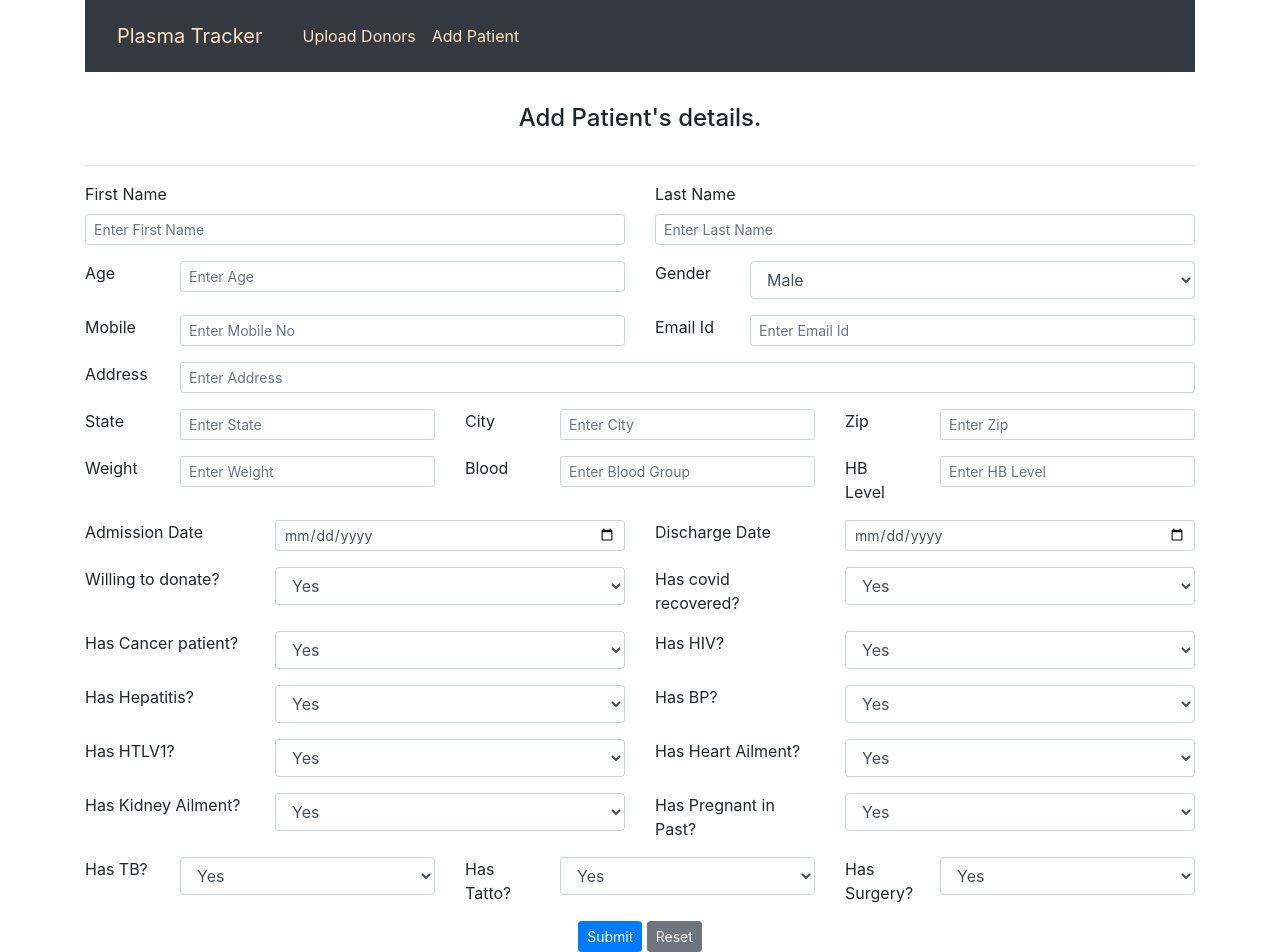
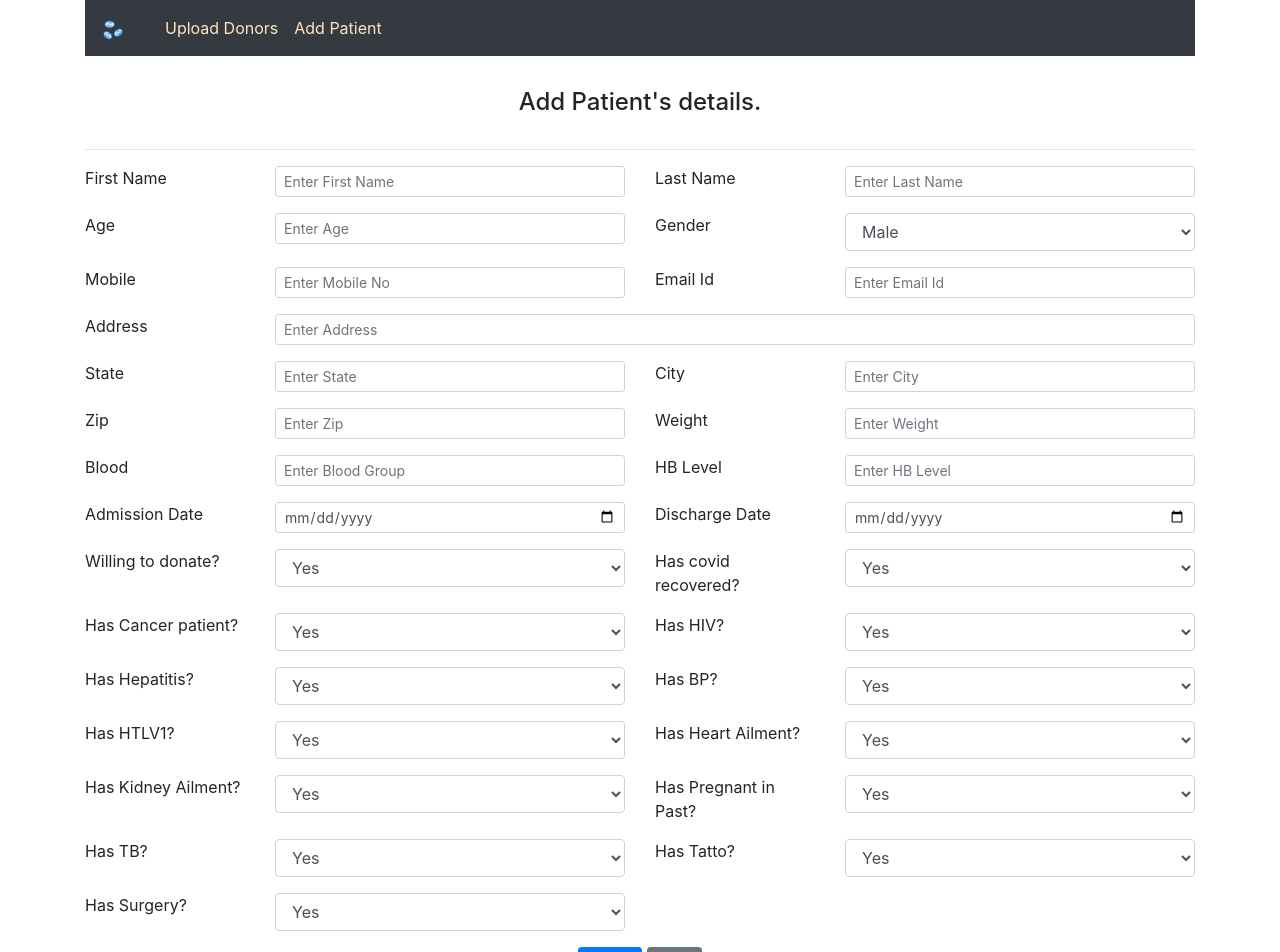
Before and after one commit to pankaj-xor/plasma, a React (Create React App) app: page /#/addPatient in a window 1280 px wide. Shown: the top 952 px of the page. Built offline with nearby package versions, Linux system fonts and the light colour scheme.

Commit message:
logo added, Patient form UI improved

```diff
--- a/public/index.html
+++ b/public/index.html
@@ -2,14 +2,14 @@
 <html lang="en">
   <head>
     <meta charset="utf-8" />
-    <link rel="icon" href="%PUBLIC_URL%/favicon.ico" />
+    <link rel="icon" href="%PUBLIC_URL%/plasma-min.png" />
     <meta name="viewport" content="width=device-width, initial-scale=1" />
     <meta name="theme-color" content="#000000" />
     <meta
       name="description"
       content="Web site created using create-react-app"
     />
-    <link rel="apple-touch-icon" href="%PUBLIC_URL%/logo192.png" />
+    <link rel="apple-touch-icon" href="%PUBLIC_URL%/plasma-min.png" />
     <!--
       manifest.json provides metadata used when your web app is installed on a
       user's mobile device or desktop. See https://developers.google.com/web/fundamentals/web-app-manifest/
@@ -24,7 +24,7 @@
       work correctly both with client-side routing and a non-root public URL.
       Learn how to configure a non-root public URL by running `npm run build`.
     -->
-    <title>React App</title>
+    <title>Plasma Donation</title>
   </head>
   <body>
     <noscript>You need to enable JavaScript to run this app.</noscript>
--- a/src/components/patient/Patient.js
+++ b/src/components/patient/Patient.js
@@ -1,7 +1,7 @@
 // import logo from "./logo.svg";
 import React from "react";
 import { DATA } from "../../constants/en";
-import { Button, Form, Alert, Spinner, Row, Col, Table } from "react-bootstrap";
+import { Button, Form, Row, Col } from "react-bootstrap";
 
 const Patient = () => {
   return (
@@ -14,31 +14,35 @@ const Patient = () => {
         }}
       >
         <Form.Group as={Row}>
-          <Col>
-            <Form.Label>First Name</Form.Label>
+          <Form.Label as={Col} sm="2">
+            First Name
+          </Form.Label>
+          <Col sm="4">
             <Form.Control
               type="text"
               placeholder="Enter First Name"
               size="sm"
             />
           </Col>
-          <Col>
-            <Form.Label>Last Name</Form.Label>
+          <Form.Label as={Col} sm="2">
+            Last Name
+          </Form.Label>
+          <Col sm="4">
             <Form.Control type="text" placeholder="Enter Last Name" size="sm" />
           </Col>
         </Form.Group>
 
         <Form.Group as={Row}>
-          <Form.Label as={Col} sm="1">
+          <Form.Label as={Col} sm="2">
             Age
           </Form.Label>
-          <Col sm="5">
+          <Col sm="4">
             <Form.Control type="number" placeholder="Enter Age" size="sm" />
           </Col>
-          <Form.Label as={Col} sm="1">
+          <Form.Label as={Col} sm="2">
             Gender{" "}
           </Form.Label>
-          <Col sm="5">
+          <Col sm="4">
             <Form.Control as="select">
               <option>Male</option>
               <option>Female</option>
@@ -47,20 +51,20 @@ const Patient = () => {
         </Form.Group>
 
         <Form.Group as={Row}>
-          <Form.Label as={Col} sm="1">
+          <Form.Label as={Col} sm="2">
             Mobile
           </Form.Label>
-          <Col sm="5">
+          <Col sm="4">
             <Form.Control
               type="number"
               placeholder="Enter Mobile No"
               size="sm"
             />
           </Col>
-          <Form.Label as={Col} sm="1">
+          <Form.Label as={Col} sm="2">
             Email Id
           </Form.Label>
-          <Col>
+          <Col sm="4">
             <Form.Control
               type="email"
               placeholder="Enter Email Id"
@@ -71,7 +75,7 @@ const Patient = () => {
         </Form.Group>
 
         <Form.Group as={Row}>
-          <Form.Label as={Col} sm="1">
+          <Form.Label as={Col} sm="2">
             Address
           </Form.Label>
           <Col>
@@ -80,47 +84,50 @@ const Patient = () => {
         </Form.Group>
 
         <Form.Group as={Row}>
-          <Form.Label as={Col} sm="1">
+          <Form.Label as={Col} sm="2">
             State
           </Form.Label>
-          <Col sm="3">
+          <Col sm="4">
             <Form.Control type="text" placeholder="Enter State" size="sm" />
           </Col>
-          <Form.Label as={Col} sm="1">
+          <Form.Label as={Col} sm="2">
             City
           </Form.Label>
-          <Col sm="3">
+          <Col sm="4">
             <Form.Control type="text" placeholder="Enter City" size="sm" />
-          </Col>
-          <Form.Label as={Col} sm="1">
-            Zip
-          </Form.Label>
-          <Col sm="3">
-            <Form.Control type="number" placeholder="Enter Zip" size="sm" />
           </Col>
         </Form.Group>
 
         <Form.Group as={Row}>
-          <Form.Label as={Col} sm="1">
+          <Form.Label as={Col} sm="2">
+            Zip
+          </Form.Label>
+          <Col sm="4">
+            <Form.Control type="number" placeholder="Enter Zip" size="sm" />
+          </Col>
+          <Form.Label as={Col} sm="2">
             Weight
           </Form.Label>
-          <Col sm="3">
+          <Col sm="4">
             <Form.Control type="text" placeholder="Enter Weight" size="sm" />
           </Col>
-          <Form.Label as={Col} sm="1">
+        </Form.Group>
+
+        <Form.Group as={Row}>
+          <Form.Label as={Col} sm="2">
             Blood
           </Form.Label>
-          <Col sm="3">
+          <Col sm="4">
             <Form.Control
               type="text"
               placeholder="Enter Blood Group"
               size="sm"
             />
           </Col>
-          <Form.Label as={Col} sm="1">
+          <Form.Label as={Col} sm="2">
             HB Level
           </Form.Label>
-          <Col sm="3">
+          <Col sm="4">
             <Form.Control type="text" placeholder="Enter HB Level" size="sm" />
           </Col>
         </Form.Group>
@@ -254,28 +261,31 @@ const Patient = () => {
         </Form.Group>
 
         <Form.Group as={Row}>
-          <Form.Label as={Col} sm="1">
+          <Form.Label as={Col} sm="2">
             Has TB?
           </Form.Label>
-          <Col sm="3">
+          <Col sm="4">
             <Form.Control as="select">
               <option>Yes</option>
               <option>No</option>
             </Form.Control>
           </Col>
-          <Form.Label as={Col} sm="1">
+          <Form.Label as={Col} sm="2">
             Has Tatto?
           </Form.Label>
-          <Col sm="3">
+          <Col sm="4">
             <Form.Control as="select">
               <option>Yes</option>
               <option>No</option>
             </Form.Control>
           </Col>
-          <Form.Label as={Col} sm="1">
+        </Form.Group>
+
+        <Form.Group as={Row}>
+          <Form.Label as={Col} sm="2">
             Has Surgery?
           </Form.Label>
-          <Col sm="3">
+          <Col sm="4">
             <Form.Control as="select">
               <option>Yes</option>
               <option>No</option>
--- a/src/components/topnav/TopNav.js
+++ b/src/components/topnav/TopNav.js
@@ -1,4 +1,4 @@
-// import logo from "./logo.svg";
+import brandImg from "../../img/plasma-min.png";
 import React from "react";
 import { Nav, Navbar } from "react-bootstrap";
 import { Link } from "react-router-dom";
@@ -10,7 +10,13 @@ const TopNav = () => {
     <Navbar bg="dark" variant="dark">
       <Navbar.Brand>
         <Link to="/" className="nav-link">
-          {DATA.navBrand}
+          <img
+            width="24"
+            height="24"
+            src={brandImg}
+            alt={DATA.navBrand}
+            title={DATA.navBrand}
+          />
         </Link>
       </Navbar.Brand>
       <Nav className="mr-auto">
--- a/src/components/upload/Upload.js
+++ b/src/components/upload/Upload.js
@@ -34,14 +34,20 @@ const Upload = () => {
 
     // Request made to the backend api
     // Send formData object
-    axios.post(API.upload, formData).then((res) => {
-      console.log(res);
-      if (res && res.data && res.data.statusCode === 200) {
+    axios
+      .post(API.upload, formData)
+      .then((res) => {
+        if (res && res.data && res.data.statusCode === 200) {
+          setLoading(false);
+          setSelectedFile(null);
+          setMessage(res.data.data);
+        }
+      })
+      .catch((e) => {
         setLoading(false);
         setSelectedFile(null);
-        setMessage(res.data.data);
-      }
-    });
+        setMessage(DATA.msgError);
+      });
   };
 
   // File content to be displayed after
--- a/src/constants/api.js
+++ b/src/constants/api.js
@@ -1,5 +1,6 @@
 export const URL = {
   local: "http://localhost:8080/",
+  server: "https://pankaj-xor.github.io/",
 };
 
 export const API = {
--- a/src/constants/en.js
+++ b/src/constants/en.js
@@ -6,6 +6,7 @@ export const DATA = {
   msgUploading: "Uploading file. Please wait...",
   msgUpload: "Upload donor's file.",
   msgAddPatient: "Add Patient's details.",
+  msgError: "Error occured. Please try again.",
   btnUpload: "Upload!",
   navUpload: "Upload Donors",
   navAddPatient: "Add Patient",
--- a/src/index.css
+++ b/src/index.css
@@ -28,3 +28,7 @@ a {
 .mar-top-bot-2rem {
   margin: 2rem 0;
 }
+
+.navbar{
+  padding: 0 !important;
+}
```
Also changed, not shown: public/plasma-min.png (added), src/img/plasma-min.png (added).
